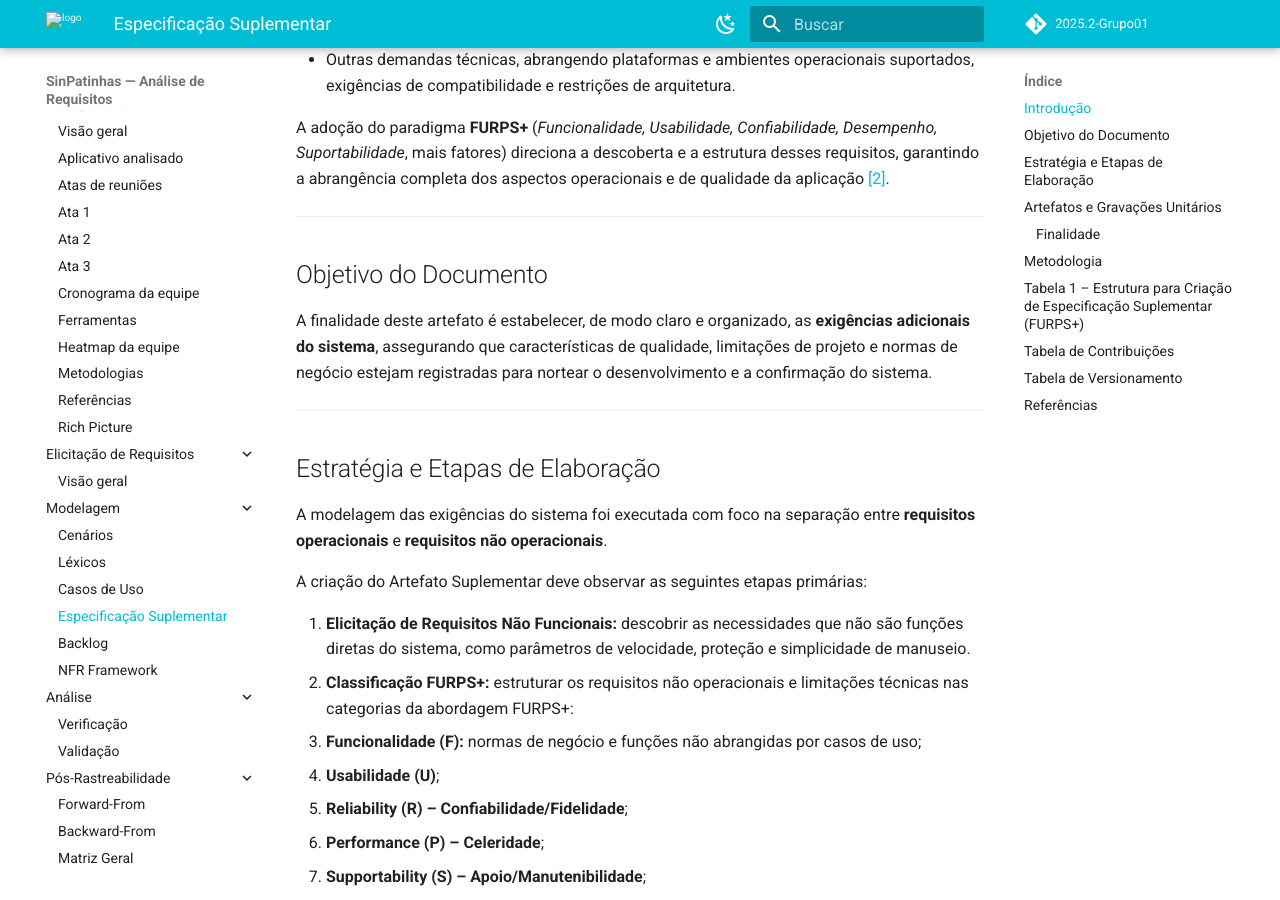
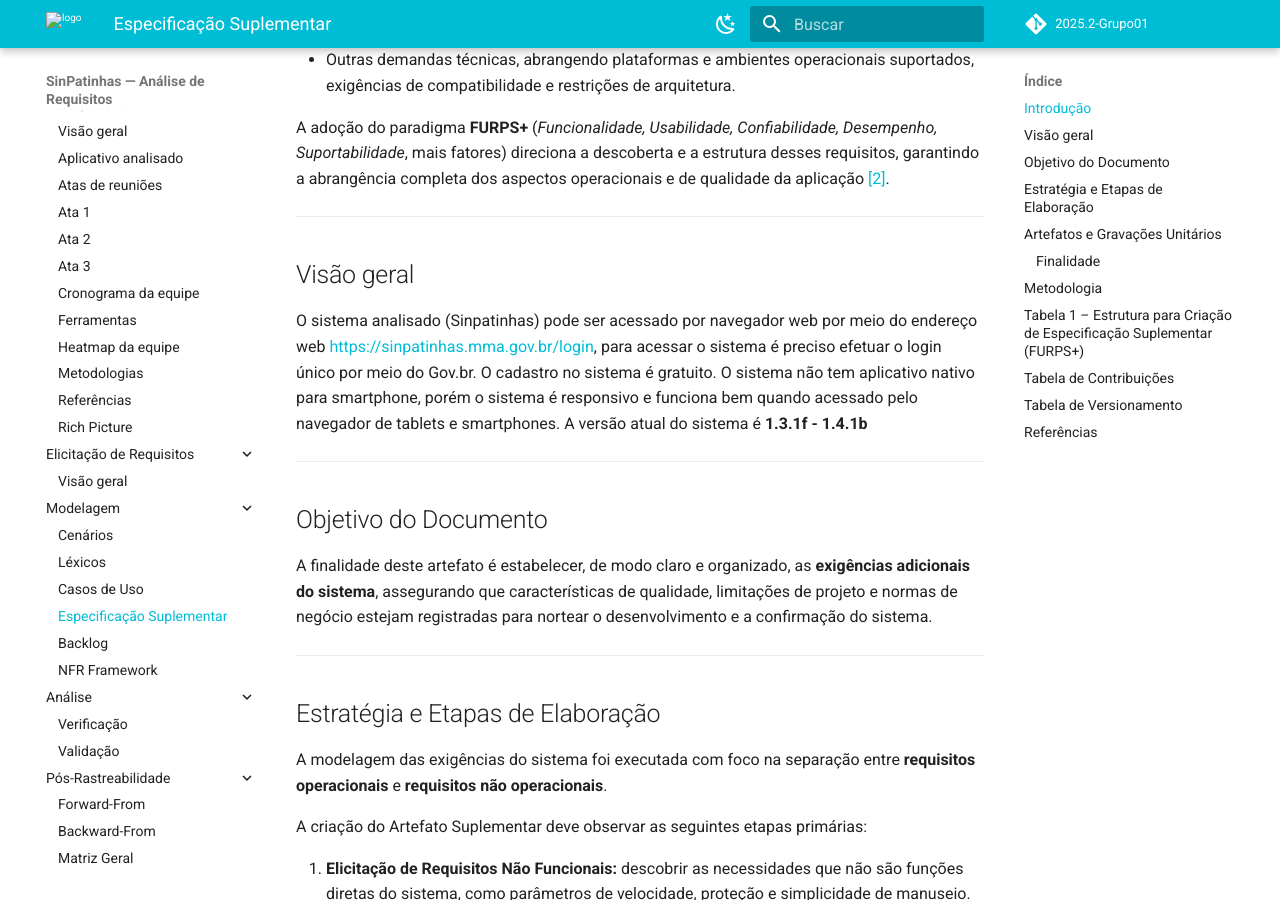
Before and after one commit to Requisitos-de-Software/2025.2-SinPatinhas, an MkDocs documentation site: the page built from docs/modelagem/especificacao_suplementar.md, in a window 1280 px wide and 900 px high, scrolled down 436 px. Built offline with MkDocs 1.6.1 and Material for MkDocs 9.7.7, drawn with Linux system fonts in a browser that asks for light colours; comment, search, counter and statistics services are not loaded; some of the changed text lies outside the part shown.

Commit message:
adição especificação do sistema

```diff
--- a/docs/modelagem/especificacao_suplementar.md
+++ b/docs/modelagem/especificacao_suplementar.md
@@ -10,6 +10,12 @@ Ele adiciona valor ao modelo de casos de uso ao detalhar exigências adicionais,
 - Outras demandas técnicas, abrangendo plataformas e ambientes operacionais suportados, exigências de compatibilidade e restrições de arquitetura.
 
 A adoção do paradigma **FURPS+** (*Funcionalidade, Usabilidade, Confiabilidade, Desempenho, Suportabilidade*, mais fatores) direciona a descoberta e a estrutura desses requisitos, garantindo a abrangência completa dos aspectos operacionais e de qualidade da aplicação <a id="anchor_2" href="#REF2">[2]</a>.
+
+---
+
+## Visão geral
+
+O sistema analisado (Sinpatinhas) pode ser acessado por navegador web por meio do endereço web  <a href="https://sinpatinhas.mma.gov.br/login" target="_blank">https://sinpatinhas.mma.gov.br/login</a>, para acessar o sistema é preciso efetuar o login único por meio do Gov.br. O cadastro no sistema é gratuito. O sistema não tem aplicativo nativo para smartphone, porém o sistema é responsivo e funciona bem quando acessado pelo navegador de tablets e smartphones. A versão atual do sistema é **1.3.1f - 1.4.1b**
 
 ---
 
@@ -98,6 +104,7 @@ Essa estratégia assegura que as exigências adicionais estejam em conformidade
 | **Versão** | **Data** | **Descrição** | **Autores** | **Revisores** |
 |:----------:|:---------:|:---------------|:-------------|:---------------|
 | 1.0 | 10/10/2025 | Criação do documento de Especificação Suplementar | Antonio | Letícia |
+| 2.0 | 12/10/2025 | Adição das especificações do sistema | Heloisa | -- |
 
 
 ---
```
